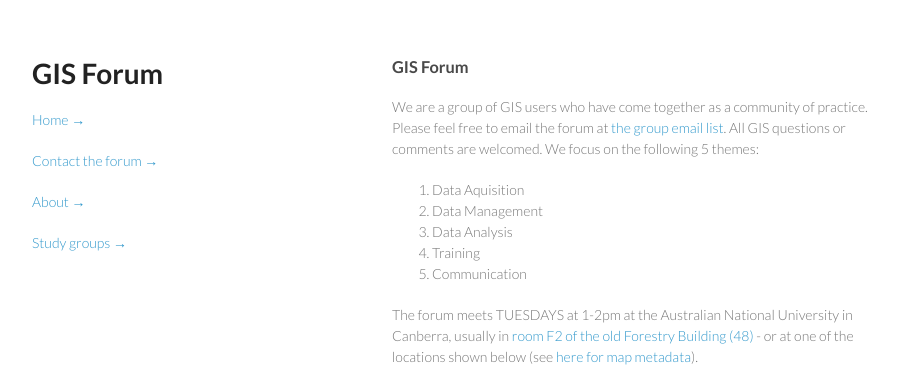
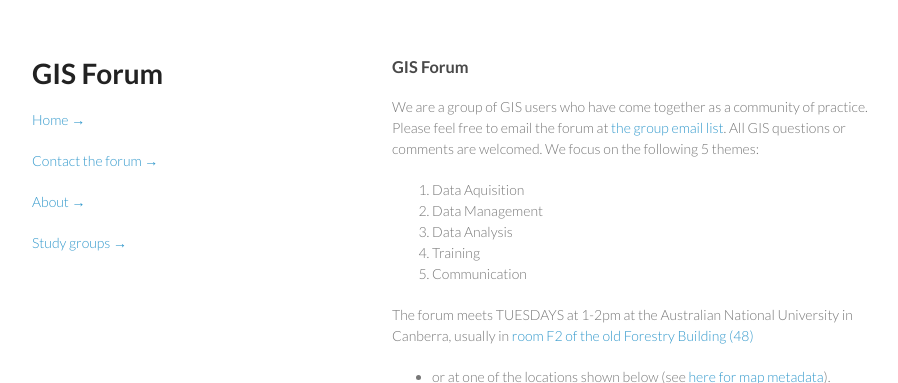
Before and after one commit to gis-forum/gis-forum.github.com, a Jekyll site: the page built from index.md, in a window 1280 px wide, cut to the strip 0-383 px from the top of the page. Shown: the whole strip, without its empty margins (178-1076 px from the left). Built offline with Jekyll 4.4.1, drawn with Linux system fonts in a browser that asks for light colours; comment, search, counter and statistics services are not loaded; part of the change alters nothing that is shown.

```diff
--- a/index.md
+++ b/index.md
@@ -12,7 +12,7 @@ We focus on the following 5 themes:
 4. Training
 5. Communication
 
-The forum meets TUESDAYS at 1-2pm at the Australian National University in Canberra, usually in <a href="https://maps.google.com.au/maps/ms?msid=206677293162317563347.0004842ac865835d293a2&msa=0">
-room F2 of the old Forestry Building (48)</a> - or at one of the locations shown below (see [here for map metadata](/map-metadata.html)).
+The forum meets TUESDAYS at 1-2pm at the Australian National University in Canberra, usually in [room F2 of the old Forestry Building (48)](https://maps.google.com.au/maps/ms?msid=206677293162317563347.0004842ac865835d293a2&msa=0)
+ - or at one of the locations shown below (see [here for map metadata](/map-metadata.html)).
 
 <iframe style="border: none;" height="400" width="600" src="http://115.146.93.225:8181/geoexplorer/viewer/#maps/2"></iframe>
```
